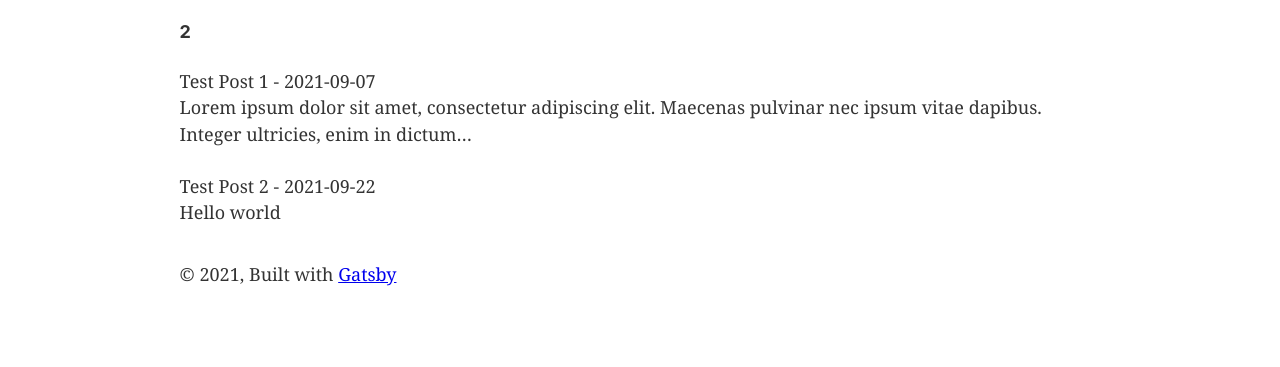
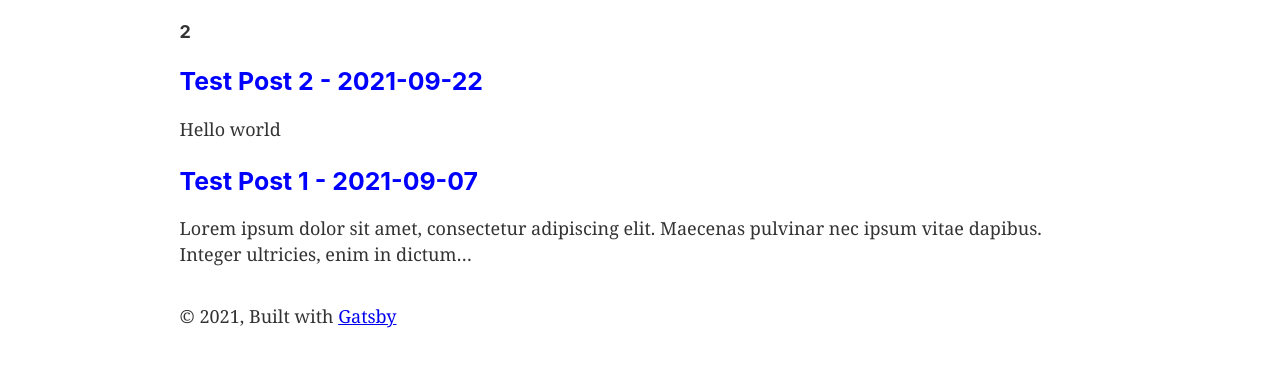
Before and after one commit to Tprafke/gatsby-blog, a Gatsby site: page / in a window 1280 px wide. Shown: the part 171-538 px from the top of the page. Built offline with nearby package versions, Linux system fonts and the light colour scheme; Gatsby itself is replaced by a stand-in of ours.

Commit message:
styled-components-and-route-to-posts

```diff
--- a/gatsby-config.js
+++ b/gatsby-config.js
@@ -24,6 +24,7 @@
     },
     `gatsby-transformer-remark`,
     `gatsby-transformer-sharp`,
+    `gatsby-plugin-styled-components`,
     `gatsby-plugin-sharp`,
     {
       resolve: `gatsby-plugin-manifest`,
--- a/package.json
+++ b/package.json
@@ -5,6 +5,7 @@
   "version": "0.1.0",
   "author": "Kyle Mathews <mathews.kyle@gmail.com>",
   "dependencies": {
+    "babel-plugin-styled-components": "^1.13.2",
     "gatsby": "^3.13.0",
     "gatsby-plugin-gatsby-cloud": "^2.11.0",
     "gatsby-plugin-image": "^1.13.0",
@@ -12,13 +13,15 @@
     "gatsby-plugin-offline": "^4.13.0",
     "gatsby-plugin-react-helmet": "^4.13.0",
     "gatsby-plugin-sharp": "^3.13.0",
+    "gatsby-plugin-styled-components": "^4.13.0",
     "gatsby-source-filesystem": "^3.13.0",
     "gatsby-transformer-remark": "^4.10.0",
     "gatsby-transformer-sharp": "^3.13.0",
     "prop-types": "^15.7.2",
     "react": "^17.0.1",
     "react-dom": "^17.0.1",
-    "react-helmet": "^6.1.0"
+    "react-helmet": "^6.1.0",
+    "styled-components": "^5.3.1"
   },
   "devDependencies": {
     "prettier": "2.3.2"
--- a/src/pages/index.js
+++ b/src/pages/index.js
@@ -1,9 +1,18 @@
 import * as React from "react"
 import { graphql, Link } from "gatsby"
-import { StaticImage } from "gatsby-plugin-image"
+import styled from "styled-components"
 
 import Layout from "../components/layout"
 import Seo from "../components/seo"
+
+const BlogLink = styled(Link)`
+  text-decoration: none;
+`
+
+const BlogTitle = styled.h3`
+  margin-bottom: 20px;
+  color: blue;
+`
 
 export default ({ data }) => {
   console.log(data)
@@ -15,9 +24,12 @@
         <h4>{data.allMarkdownRemark.totalCount}</h4>
         {data.allMarkdownRemark.edges.map(({ node }) => (
           <div key={node.id}>
-            <span>
-              {node.frontmatter.title} - {node.frontmatter.date}
-            </span>
+            <BlogLink to={node.fields.slug}>
+              <BlogTitle>
+                {node.frontmatter.title} - {node.frontmatter.date}
+              </BlogTitle>
+            </BlogLink>
+
             <p>{node.excerpt}</p>
           </div>
         ))}
@@ -28,7 +40,7 @@
 
 export const query = graphql`
   query {
-    allMarkdownRemark {
+    allMarkdownRemark(sort: { fields: [frontmatter___date], order: DESC }) {
       totalCount
       edges {
         node {
@@ -38,6 +50,9 @@
             title
             date
           }
+          fields {
+            slug
+          }
           excerpt
         }
       }
```
Also changed, not shown: 1 other file.
